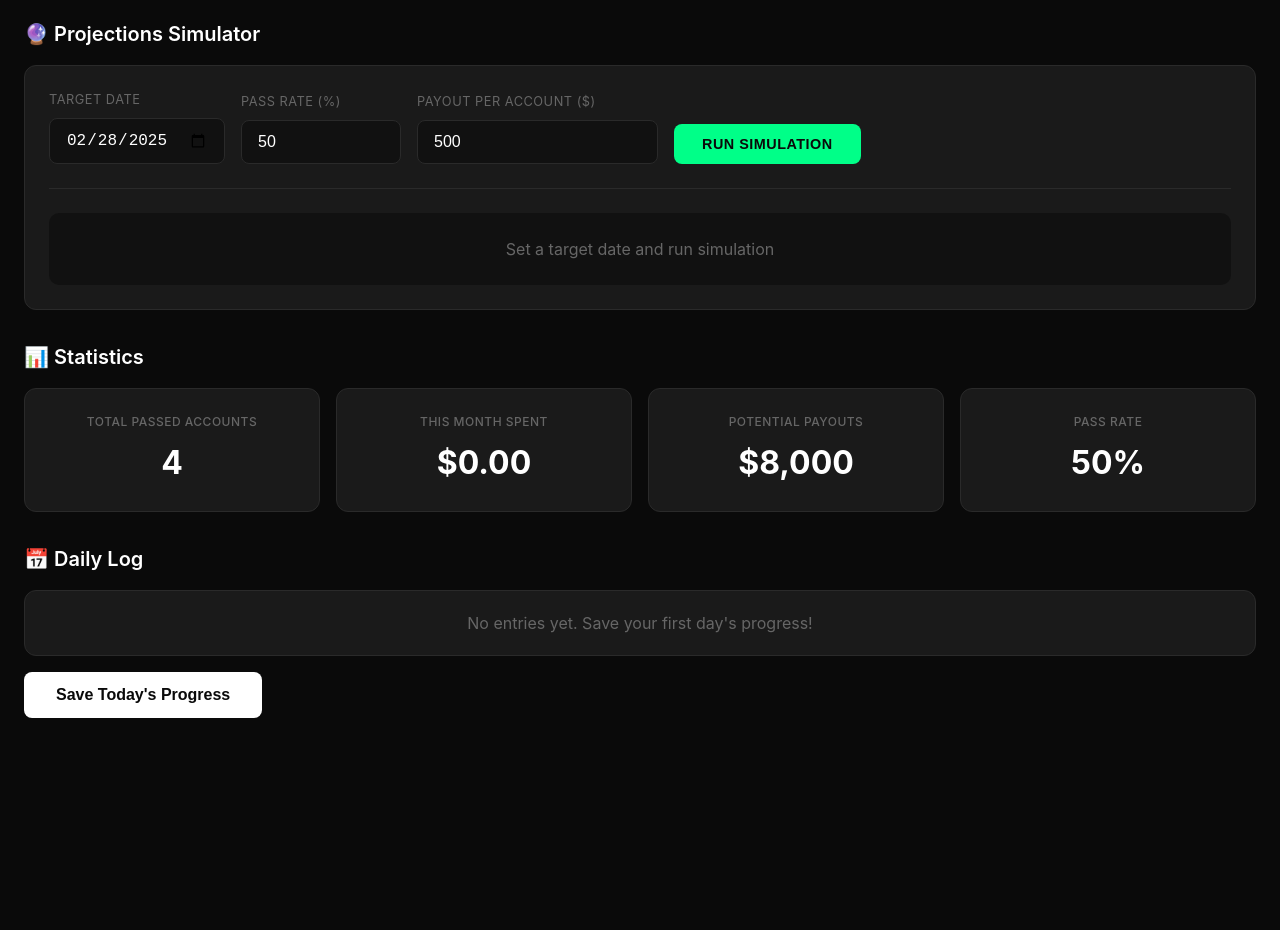
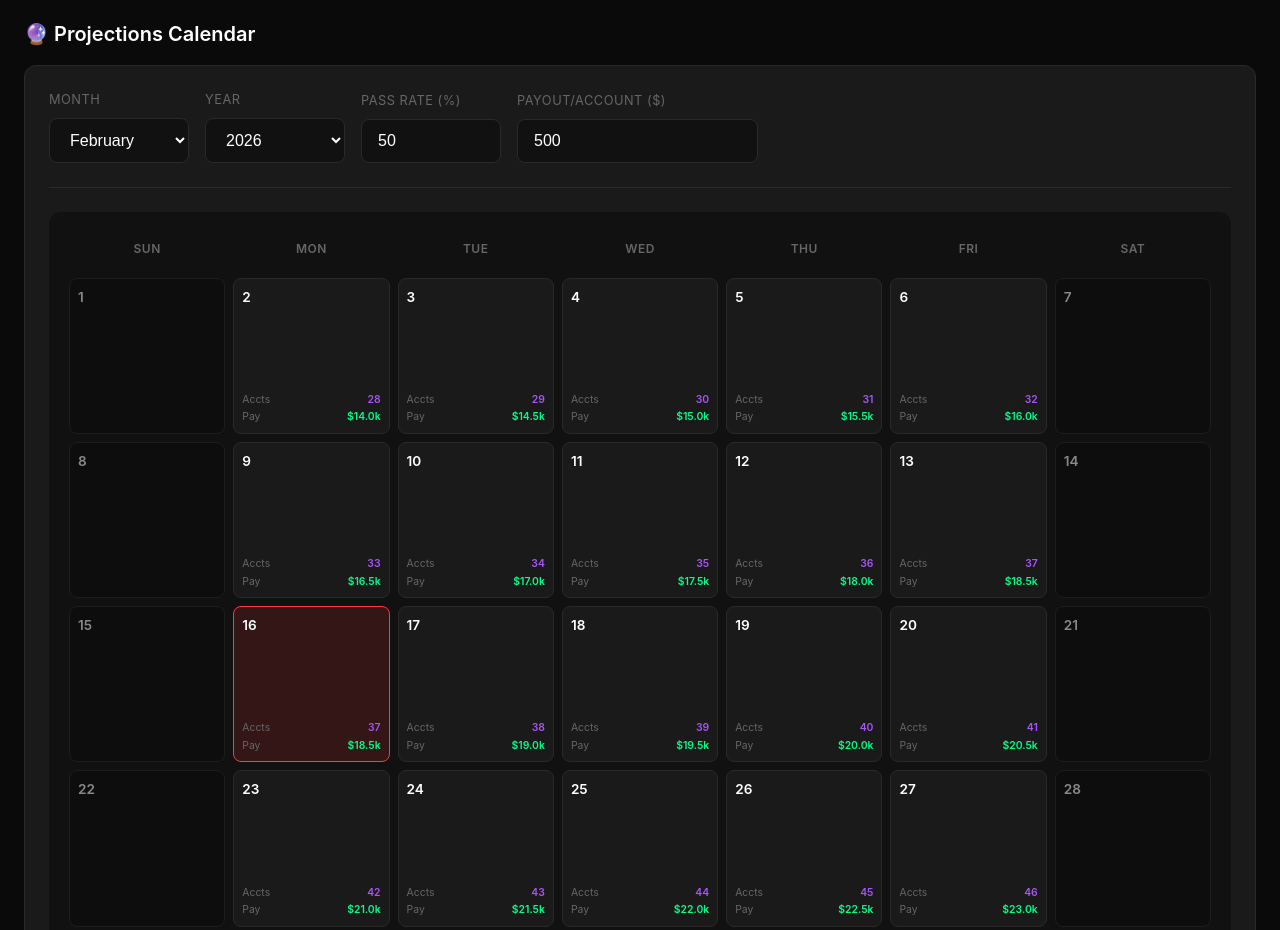
Before and after one commit to omairqazi29/PropDashboard, a plain HTML site: page index.html in a window 1280 px wide. Shown: the part 2463-3393 px from the top of the page. Before the commit the page ends 3237 px from the top, so only its background shows below. Drawn offline with Linux system fonts and the light colour scheme.

Commit message:
feat: add calendar-based projections simulator
- Calendar view showing cumulative accounts and payouts per day
- Month/year selector with 2025-2026 support
- Visual indicators: weekends (dimmed), holidays (red), today (green border)
- Summary showing end-of-month totals
- Feb 2026 default, $500 payout

```diff
--- a/app.js
+++ b/app.js
@@ -423,167 +423,188 @@ function saveDay() {
     alert('Day saved! Keep grinding! 💪');
 }
 
-// Get market open days (weekdays, excluding major US holidays)
-function getMarketDays(startDate, endDate) {
-    const holidays2025 = [
-        '2025-01-01', // New Year's Day
-        '2025-01-20', // MLK Day
-        '2025-02-17', // Presidents Day
-        '2025-04-18', // Good Friday
-        '2025-05-26', // Memorial Day
-        '2025-06-19', // Juneteenth
-        '2025-07-04', // Independence Day
-        '2025-09-01', // Labor Day
-        '2025-11-27', // Thanksgiving
-        '2025-12-25'  // Christmas
-    ];
+// US Market holidays
+const holidays = {
+    2025: ['2025-01-01', '2025-01-20', '2025-02-17', '2025-04-18', '2025-05-26', '2025-06-19', '2025-07-04', '2025-09-01', '2025-11-27', '2025-12-25'],
+    2026: ['2026-01-01', '2026-01-19', '2026-02-16', '2026-04-03', '2026-05-25', '2026-06-19', '2026-07-03', '2026-09-07', '2026-11-26', '2026-12-25']
+};
 
-    let marketDays = 0;
+// Check if a date is a market day
+function isMarketDay(date) {
+    const dayOfWeek = date.getDay();
+    if (dayOfWeek === 0 || dayOfWeek === 6) return false;
+
+    const dateStr = date.toISOString().split('T')[0];
+    const year = date.getFullYear();
+    const yearHolidays = holidays[year] || [];
+
+    return !yearHolidays.includes(dateStr);
+}
+
+// Check if date is a holiday
+function isHoliday(date) {
+    const dateStr = date.toISOString().split('T')[0];
+    const year = date.getFullYear();
+    const yearHolidays = holidays[year] || [];
+    return yearHolidays.includes(dateStr);
+}
+
+// Get market days count between two dates
+function getMarketDaysCount(startDate, endDate) {
+    let count = 0;
     const current = new Date(startDate);
     const end = new Date(endDate);
 
     while (current <= end) {
-        const dayOfWeek = current.getDay();
-        const dateStr = current.toISOString().split('T')[0];
-
-        // Check if weekday and not a holiday
-        if (dayOfWeek !== 0 && dayOfWeek !== 6 && !holidays2025.includes(dateStr)) {
-            marketDays++;
-        }
-
+        if (isMarketDay(current)) count++;
         current.setDate(current.getDate() + 1);
     }
-
-    return marketDays;
+    return count;
 }
 
-// Run projection simulation
-function runSimulation() {
-    const targetDateInput = document.getElementById('sim-target-date').value;
+// Render calendar
+function renderCalendar() {
+    const month = parseInt(document.getElementById('sim-month').value);
+    const year = parseInt(document.getElementById('sim-year').value);
     const passRate = parseFloat(document.getElementById('sim-pass-rate').value) / 100;
     const payoutPerAccount = parseFloat(document.getElementById('sim-payout').value);
 
-    if (!targetDateInput) {
-        alert('Please select a target date');
-        return;
-    }
+    const today = new Date();
+    today.setHours(0, 0, 0, 0);
 
-    const today = new Date();
-    const targetDate = new Date(targetDateInput);
+    const firstDay = new Date(year, month, 1);
+    const lastDay = new Date(year, month + 1, 0);
+    const startDayOfWeek = firstDay.getDay();
+    const daysInMonth = lastDay.getDate();
 
-    if (targetDate <= today) {
-        alert('Target date must be in the future');
-        return;
-    }
-
-    // Calculate market days from today to target
-    const marketDays = getMarketDays(today, targetDate);
-
-    // Current accounts
+    // Current accounts and expenses
     const currentApexPassed = state.accounts.apex.filter(a => a.status === 'passed').length;
     const currentLucidPassed = state.accounts.lucid.filter(a => a.status === 'passed').length;
     const currentTotalPassed = currentApexPassed + currentLucidPassed;
+    const currentStats = calculateMoneyStats();
 
-    // Daily strategy: 1 Apex eval + 1 Lucid eval per market day
-    const apexEvalsBought = marketDays;
-    const lucidEvalsBought = marketDays;
+    let calendarHTML = '';
+    let dayCounter = 1;
 
-    // Calculate new accounts passed based on pass rate
-    const newApexPassed = Math.floor(apexEvalsBought * passRate);
-    const newLucidPassed = Math.floor(lucidEvalsBought * passRate);
-    const totalNewPassed = newApexPassed + newLucidPassed;
+    // Track cumulative stats
+    let cumulativeMarketDays = 0;
+    let cumulativeNewPassed = 0;
+    let cumulativeExpenses = currentStats.totalSpent;
 
-    // Calculate expenses
-    const apexEvalCost = apexEvalsBought * state.costs.apexEval;
-    const lucidEvalCost = lucidEvalsBought * state.costs.lucidEval;
-    const activationCost = newApexPassed * state.costs.apexActivation; // Only Apex needs activation
-    const totalNewExpenses = apexEvalCost + lucidEvalCost + activationCost;
+    // Calculate market days from today to start of selected month
+    if (firstDay > today) {
+        const daysToStart = getMarketDaysCount(today, new Date(firstDay.getTime() - 86400000));
+        cumulativeMarketDays = daysToStart;
+        const newPassedToStart = Math.floor(daysToStart * 2 * passRate);
+        const newApexToStart = Math.floor(daysToStart * passRate);
+        cumulativeNewPassed = newPassedToStart;
+        cumulativeExpenses += daysToStart * (state.costs.apexEval + state.costs.lucidEval) + newApexToStart * state.costs.apexActivation;
+    }
 
-    // Current expenses
-    const currentStats = calculateMoneyStats();
-    const totalExpenses = currentStats.totalSpent + totalNewExpenses;
+    // Generate calendar grid (6 rows max)
+    for (let row = 0; row < 6; row++) {
+        for (let col = 0; col < 7; col++) {
+            const cellIndex = row * 7 + col;
 
-    // Total accounts by target date
-    const projectedApexPassed = currentApexPassed + newApexPassed;
-    const projectedLucidPassed = currentLucidPassed + newLucidPassed;
-    const projectedTotalPassed = currentTotalPassed + totalNewPassed;
+            if (cellIndex < startDayOfWeek || dayCounter > daysInMonth) {
+                calendarHTML += '<div class="calendar-day empty"></div>';
+            } else {
+                const currentDate = new Date(year, month, dayCounter);
+                const isWeekend = col === 0 || col === 6;
+                const isHolidayDay = isHoliday(currentDate);
+                const isToday = currentDate.getTime() === today.getTime();
+                const isPast = currentDate < today;
+                const isMarket = isMarketDay(currentDate);
 
-    // Calculate payouts (assuming all passed accounts get payout)
-    const totalPayouts = projectedTotalPassed * payoutPerAccount;
-    const netProfit = totalPayouts - totalExpenses;
+                let classes = 'calendar-day';
+                if (isWeekend) classes += ' weekend';
+                if (isHolidayDay) classes += ' holiday';
+                if (isToday) classes += ' today';
+                if (isPast) classes += ' past';
 
-    // Render results
-    const resultsContainer = document.getElementById('sim-results');
-    resultsContainer.innerHTML = `
-        <div class="sim-results-grid">
-            <div class="sim-result-item">
-                <h4>Market Days</h4>
-                <span class="value blue">${marketDays}</span>
-            </div>
-            <div class="sim-result-item">
-                <h4>New Accounts Passed</h4>
-                <span class="value green">+${totalNewPassed}</span>
-            </div>
-            <div class="sim-result-item">
-                <h4>Total Passed by ${targetDate.toLocaleDateString('en-US', { month: 'short', day: 'numeric' })}</h4>
-                <span class="value purple">${projectedTotalPassed}</span>
-            </div>
-            <div class="sim-result-item">
-                <h4>Total Expenses</h4>
-                <span class="value red">$${totalExpenses.toLocaleString()}</span>
-            </div>
-            <div class="sim-result-item">
-                <h4>Total Payouts</h4>
-                <span class="value green">$${totalPayouts.toLocaleString()}</span>
-            </div>
-            <div class="sim-result-item">
-                <h4>Net Profit</h4>
-                <span class="value ${netProfit >= 0 ? 'green' : 'red'}">$${netProfit.toLocaleString()}</span>
-            </div>
+                // Calculate cumulative stats for this day
+                if (isMarket && !isPast) {
+                    cumulativeMarketDays++;
+                    const dailyNewPassed = 2 * passRate; // 1 apex + 1 lucid
+                    cumulativeNewPassed += dailyNewPassed;
+                    cumulativeExpenses += state.costs.apexEval + state.costs.lucidEval;
+                    // Add activation cost for passed apex accounts
+                    cumulativeExpenses += passRate * state.costs.apexActivation;
+                }
+
+                const totalAccounts = currentTotalPassed + Math.floor(cumulativeNewPassed);
+                const totalPayout = totalAccounts * payoutPerAccount;
+
+                calendarHTML += `
+                    <div class="${classes}">
+                        <span class="day-number">${dayCounter}</span>
+                        ${!isPast && !isWeekend ? `
+                            <div class="day-stats">
+                                <div class="stat-row">
+                                    <span class="stat-label">Accts</span>
+                                    <span class="stat-value accounts">${totalAccounts}</span>
+                                </div>
+                                <div class="stat-row">
+                                    <span class="stat-label">Pay</span>
+                                    <span class="stat-value payout">$${(totalPayout/1000).toFixed(1)}k</span>
+                                </div>
+                            </div>
+                        ` : ''}
+                    </div>
+                `;
+
+                dayCounter++;
+            }
+        }
+        if (dayCounter > daysInMonth) break;
+    }
+
+    document.getElementById('calendar-grid').innerHTML = calendarHTML;
+
+    // Calculate end of month stats
+    const endOfMonth = new Date(year, month + 1, 0);
+    let marketDaysInMonth = 0;
+    const checkDate = new Date(Math.max(today.getTime(), firstDay.getTime()));
+    while (checkDate <= endOfMonth) {
+        if (isMarketDay(checkDate)) marketDaysInMonth++;
+        checkDate.setDate(checkDate.getDate() + 1);
+    }
+
+    // Total market days from today to end of month
+    const totalMarketDays = getMarketDaysCount(today, endOfMonth);
+    const totalNewPassed = Math.floor(totalMarketDays * 2 * passRate);
+    const totalNewApex = Math.floor(totalMarketDays * passRate);
+    const totalNewExpenses = totalMarketDays * (state.costs.apexEval + state.costs.lucidEval) + totalNewApex * state.costs.apexActivation;
+    const finalTotalAccounts = currentTotalPassed + totalNewPassed;
+    const finalTotalExpenses = currentStats.totalSpent + totalNewExpenses;
+    const finalPayout = finalTotalAccounts * payoutPerAccount;
+    const netProfit = finalPayout - finalTotalExpenses;
+
+    // Render summary
+    const monthNames = ['January', 'February', 'March', 'April', 'May', 'June', 'July', 'August', 'September', 'October', 'November', 'December'];
+    document.getElementById('calendar-summary').innerHTML = `
+        <div class="summary-item">
+            <div class="label">End of ${monthNames[month]}</div>
+            <div class="value purple">${finalTotalAccounts} accounts</div>
         </div>
-        <div class="sim-breakdown">
-            <h4>Expense Breakdown (New)</h4>
-            <div class="sim-breakdown-row">
-                <span>Apex Evals (${apexEvalsBought} × $${state.costs.apexEval})</span>
-                <span>$${apexEvalCost.toLocaleString()}</span>
-            </div>
-            <div class="sim-breakdown-row">
-                <span>Lucid Evals (${lucidEvalsBought} × $${state.costs.lucidEval})</span>
-                <span>$${lucidEvalCost.toLocaleString()}</span>
-            </div>
-            <div class="sim-breakdown-row">
-                <span>Apex Activations (${newApexPassed} × $${state.costs.apexActivation})</span>
-                <span>$${activationCost.toLocaleString()}</span>
-            </div>
-            <div class="sim-breakdown-row">
-                <span>New Expenses Total</span>
-                <span>$${totalNewExpenses.toLocaleString()}</span>
-            </div>
+        <div class="summary-item">
+            <div class="label">Total Expenses</div>
+            <div class="value red">$${finalTotalExpenses.toLocaleString()}</div>
         </div>
-        <div class="sim-breakdown">
-            <h4>Account Projections</h4>
-            <div class="sim-breakdown-row">
-                <span>Apex Accounts (current + new)</span>
-                <span>${currentApexPassed} + ${newApexPassed} = ${projectedApexPassed}</span>
-            </div>
-            <div class="sim-breakdown-row">
-                <span>Lucid Accounts (current + new)</span>
-                <span>${currentLucidPassed} + ${newLucidPassed} = ${projectedLucidPassed}</span>
-            </div>
-            <div class="sim-breakdown-row">
-                <span>Total Passed Accounts</span>
-                <span>${projectedTotalPassed}</span>
-            </div>
+        <div class="summary-item">
+            <div class="label">Potential Payout</div>
+            <div class="value green">$${finalPayout.toLocaleString()}</div>
+        </div>
+        <div class="summary-item">
+            <div class="label">Net Profit</div>
+            <div class="value ${netProfit >= 0 ? 'green' : 'red'}">$${netProfit.toLocaleString()}</div>
         </div>
     `;
 }
 
-// Set default simulation date to end of February 2025
+// Initialize calendar
 function initSimulator() {
-    const simDateInput = document.getElementById('sim-target-date');
-    if (simDateInput) {
-        simDateInput.value = '2025-02-28';
-    }
+    renderCalendar();
 }
 
 // Main render function
--- a/index.html
+++ b/index.html
@@ -154,26 +154,55 @@
         </section>
 
         <section class="simulator">
-            <h2>🔮 Projections Simulator</h2>
+            <h2>🔮 Projections Calendar</h2>
             <div class="simulator-card">
                 <div class="simulator-inputs">
                     <div class="sim-input-group">
-                        <label>Target Date</label>
-                        <input type="date" id="sim-target-date">
+                        <label>Month</label>
+                        <select id="sim-month" onchange="renderCalendar()">
+                            <option value="0">January</option>
+                            <option value="1" selected>February</option>
+                            <option value="2">March</option>
+                            <option value="3">April</option>
+                            <option value="4">May</option>
+                            <option value="5">June</option>
+                            <option value="6">July</option>
+                            <option value="7">August</option>
+                            <option value="8">September</option>
+                            <option value="9">October</option>
+                            <option value="10">November</option>
+                            <option value="11">December</option>
+                        </select>
+                    </div>
+                    <div class="sim-input-group">
+                        <label>Year</label>
+                        <select id="sim-year" onchange="renderCalendar()">
+                            <option value="2025">2025</option>
+                            <option value="2026" selected>2026</option>
+                        </select>
                     </div>
                     <div class="sim-input-group">
                         <label>Pass Rate (%)</label>
-                        <input type="number" id="sim-pass-rate" value="50" min="0" max="100">
+                        <input type="number" id="sim-pass-rate" value="50" min="0" max="100" onchange="renderCalendar()">
                     </div>
                     <div class="sim-input-group">
-                        <label>Payout per Account ($)</label>
-                        <input type="number" id="sim-payout" value="500" step="100">
+                        <label>Payout/Account ($)</label>
+                        <input type="number" id="sim-payout" value="500" step="100" onchange="renderCalendar()">
                     </div>
-                    <button onclick="runSimulation()" class="sim-btn">Run Simulation</button>
                 </div>
-                <div class="simulator-results" id="sim-results">
-                    <p style="color: #666; text-align: center;">Set a target date and run simulation</p>
+                <div class="calendar-container" id="calendar-container">
+                    <div class="calendar-header">
+                        <div class="day-label">Sun</div>
+                        <div class="day-label">Mon</div>
+                        <div class="day-label">Tue</div>
+                        <div class="day-label">Wed</div>
+                        <div class="day-label">Thu</div>
+                        <div class="day-label">Fri</div>
+                        <div class="day-label">Sat</div>
+                    </div>
+                    <div class="calendar-grid" id="calendar-grid"></div>
                 </div>
+                <div class="calendar-summary" id="calendar-summary"></div>
             </div>
         </section>
 
--- a/styles.css
+++ b/styles.css
@@ -635,67 +635,189 @@ section h2 {
     letter-spacing: 0.5px;
 }
 
-.sim-input-group input {
+.sim-input-group input,
+.sim-input-group select {
     background: var(--bg-secondary);
     border: 1px solid var(--border);
     color: var(--text-primary);
     padding: 12px 16px;
     border-radius: 8px;
     font-size: 1rem;
-    min-width: 160px;
+    min-width: 140px;
 }
 
-.sim-input-group input:focus {
+.sim-input-group input:focus,
+.sim-input-group select:focus {
     outline: none;
     border-color: var(--accent-green);
 }
 
-.sim-btn {
-    background: var(--accent-green);
-    border: none;
-    color: var(--bg-primary);
-    padding: 12px 28px;
-    border-radius: 8px;
-    cursor: pointer;
-    font-weight: 700;
-    font-size: 0.9rem;
-    transition: all 0.2s;
+/* Calendar */
+.calendar-container {
+    background: var(--bg-secondary);
+    border-radius: 12px;
+    padding: 20px;
+    margin-bottom: 20px;
+}
+
+.calendar-header {
+    display: grid;
+    grid-template-columns: repeat(7, 1fr);
+    gap: 8px;
+    margin-bottom: 12px;
+}
+
+.day-label {
+    text-align: center;
+    font-size: 0.75rem;
+    font-weight: 600;
+    color: var(--text-muted);
     text-transform: uppercase;
     letter-spacing: 0.5px;
+    padding: 8px 0;
 }
 
-.sim-btn:hover {
-    background: #00cc6a;
-    transform: translateY(-1px);
+.calendar-grid {
+    display: grid;
+    grid-template-columns: repeat(7, 1fr);
+    gap: 8px;
 }
 
-.simulator-results {
-    background: var(--bg-secondary);
-    border-radius: 10px;
-    padding: 24px;
+.calendar-day {
+    aspect-ratio: 1;
+    min-height: 80px;
+    background: var(--bg-card);
+    border: 1px solid var(--border);
+    border-radius: 8px;
+    padding: 8px;
+    display: flex;
+    flex-direction: column;
+    transition: all 0.2s;
+    cursor: default;
 }
 
-.sim-results-grid {
-    display: grid;
-    grid-template-columns: repeat(6, 1fr);
-    gap: 16px;
-    margin-bottom: 24px;
+.calendar-day:hover {
+    border-color: var(--border-light);
 }
 
-@media (max-width: 1100px) {
-    .sim-results-grid { grid-template-columns: repeat(3, 1fr); }
+.calendar-day.empty {
+    background: transparent;
+    border: none;
 }
 
-@media (max-width: 600px) {
-    .sim-results-grid { grid-template-columns: repeat(2, 1fr); }
+.calendar-day.weekend {
+    background: var(--bg-primary);
+    opacity: 0.5;
 }
 
-.sim-result-item {
+.calendar-day.holiday {
+    background: var(--accent-red-dim);
+    border-color: var(--accent-red);
+}
+
+.calendar-day.today {
+    border-color: var(--accent-green);
+    border-width: 2px;
+}
+
+.calendar-day.past {
+    opacity: 0.4;
+}
+
+.calendar-day .day-number {
+    font-size: 0.85rem;
+    font-weight: 600;
+    color: var(--text-primary);
+    margin-bottom: 4px;
+}
+
+.calendar-day .day-stats {
+    flex: 1;
+    display: flex;
+    flex-direction: column;
+    justify-content: flex-end;
+    gap: 2px;
+}
+
+.calendar-day .stat-row {
+    display: flex;
+    justify-content: space-between;
+    font-size: 0.65rem;
+}
+
+.calendar-day .stat-label {
+    color: var(--text-muted);
+}
+
+.calendar-day .stat-value {
+    font-weight: 600;
+}
+
+.calendar-day .stat-value.accounts {
+    color: var(--accent-purple);
+}
+
+.calendar-day .stat-value.payout {
+    color: var(--accent-green);
+}
+
+.calendar-day .stat-value.expense {
+    color: var(--accent-red);
+}
+
+/* Calendar Summary */
+.calendar-summary {
+    background: var(--bg-secondary);
+    border-radius: 12px;
+    padding: 24px;
+    display: grid;
+    grid-template-columns: repeat(4, 1fr);
+    gap: 20px;
+}
+
+@media (max-width: 900px) {
+    .calendar-summary { grid-template-columns: repeat(2, 1fr); }
+}
+
+@media (max-width: 500px) {
+    .calendar-summary { grid-template-columns: 1fr; }
+}
+
+.summary-item {
     text-align: center;
-    padding: 16px;
-    background: var(--bg-card);
-    border: 1px solid var(--border);
-    border-radius: 10px;
+}
+
+.summary-item .label {
+    color: var(--text-muted);
+    font-size: 0.75rem;
+    text-transform: uppercase;
+    letter-spacing: 0.5px;
+    margin-bottom: 8px;
+}
+
+.summary-item .value {
+    font-size: 1.75rem;
+    font-weight: 700;
+}
+
+.summary-item .value.green { color: var(--accent-green); }
+.summary-item .value.red { color: var(--accent-red); }
+.summary-item .value.purple { color: var(--accent-purple); }
+.summary-item .value.blue { color: var(--accent-blue); }
+
+@media (max-width: 768px) {
+    .calendar-day {
+        min-height: 60px;
+        padding: 6px;
+    }
+
+    .calendar-day .day-number {
+        font-size: 0.75rem;
+    }
+
+    .calendar-day .stat-row {
+        font-size: 0.55rem;
+    }
 }
 
 .sim-result-item h4 {
```
